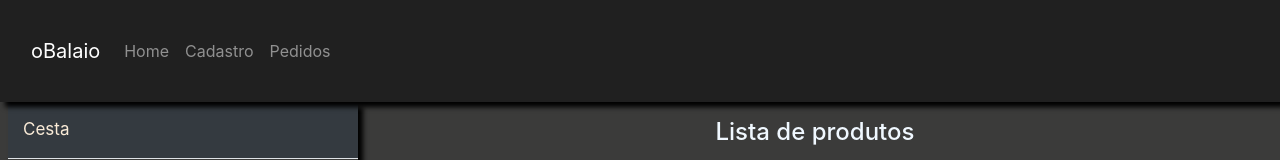
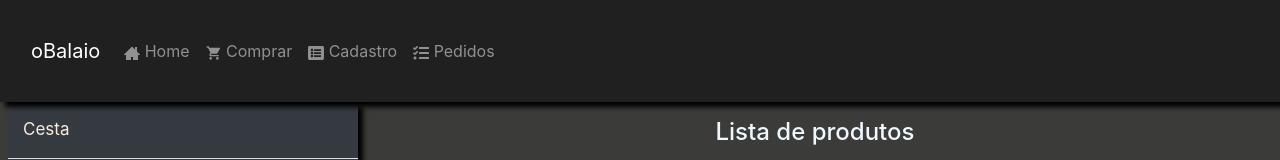
Before and after one commit to wilembergson/oBalaio, a React (Create React App) app in the folder frontend/: page / in a window 1280 px wide. Shown: the top 160 px of the page. Built offline with nearby package versions, Linux system fonts and the light colour scheme; no server answers.

Commit message:
Itens do NavBar

```diff
--- a/frontend/src/components/NavBar/NavBar.jsx
+++ b/frontend/src/components/NavBar/NavBar.jsx
@@ -1,5 +1,10 @@
 import React from 'react'
 import "./NavBar.css"
+import { MdShoppingCart } from 'react-icons/md'
+import { FaListAlt } from 'react-icons/fa'
+import { FaTasks } from 'react-icons/fa'
+import { ImHome3 } from 'react-icons/im'
+
 function NavBar() {
     return (
         <nav className="navbar navbar-expand-lg navbar-dark">
@@ -10,14 +15,17 @@ function NavBar() {
                 </button>
                 <div className="collapse navbar-collapse" id="navbarNav">
                     <ul className="navbar-nav">
-                        <li className="nav-item">
-                            <a className="nav-link" aria-current="page" href="/">Home</a>
+                    <li className="nav-item">
+                            <a className="nav-link" aria-current="page" href="/"><ImHome3/> Home</a>
                         </li>
                         <li className="nav-item">
-                            <a className="nav-link" href="/confirmacao">Cadastro</a>
+                            <a className="nav-link" aria-current="page" href="/"><MdShoppingCart/> Comprar</a>
                         </li>
                         <li className="nav-item">
-                            <a className="nav-link" href="/pedidos">Pedidos</a>
+                            <a className="nav-link" href="/confirmacao"><FaListAlt/> Cadastro</a>
+                        </li>
+                        <li className="nav-item">
+                            <a className="nav-link" href="/pedidos"><FaTasks/> Pedidos</a>
                         </li>
                     </ul>
                 </div>
```
